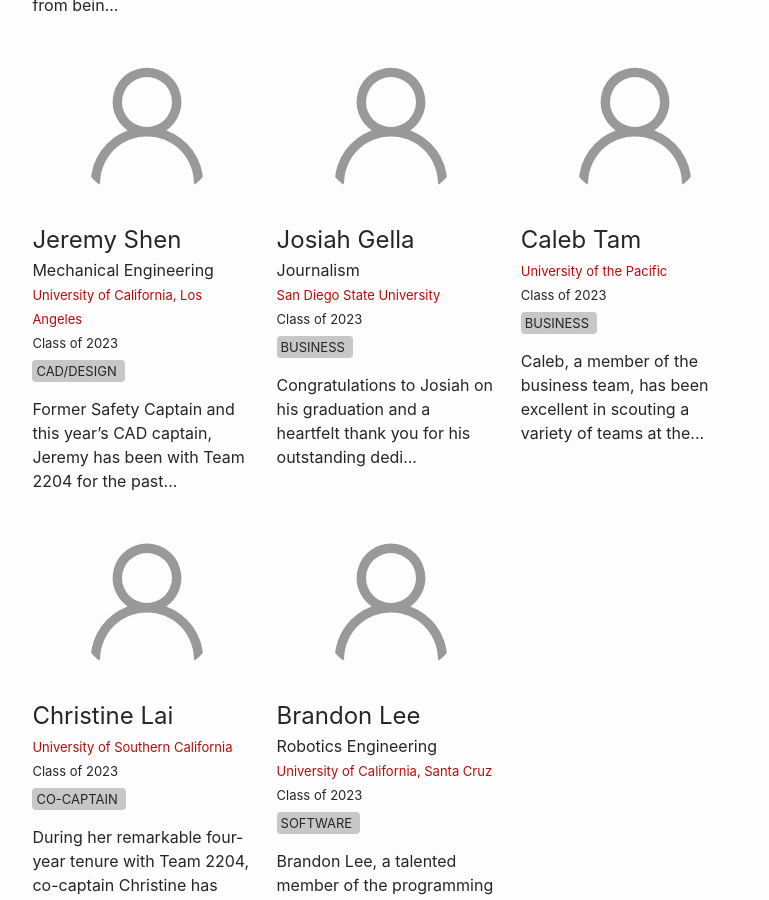
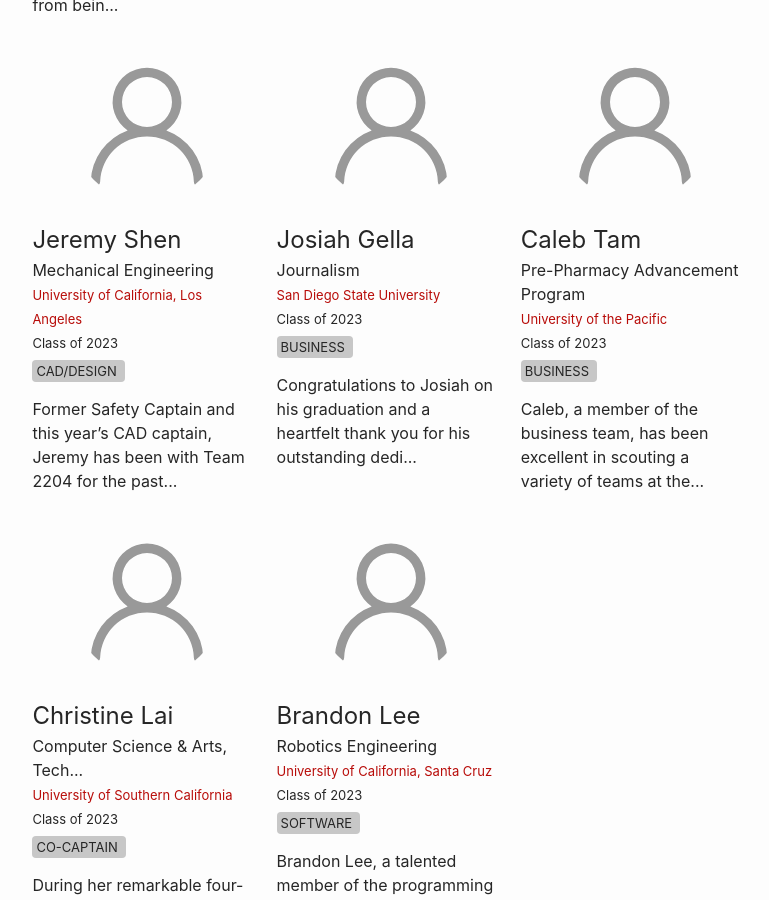
Before and after one commit to frc2204/website, a Jekyll site: the page built from members.md, in a window 1280 px wide and 900 px high, scrolled down 4284 px. Shown: the whole window, without its empty margins (245-1014 px from the left). Built offline with Jekyll 4.4.1, drawn with Linux system fonts in a browser that asks for light colours.

Commit message:
Update seniors

```diff
--- a/_alumni/clai.md
+++ b/_alumni/clai.md
@@ -2,6 +2,7 @@
 name: Christine Lai
 graduation_year: 2023
 college: University of Southern California
+major: Computer Science & Arts, Technology, and the Business of Innovation
 roles:
   - co-captain
 ---
--- a/_alumni/ctam.md
+++ b/_alumni/ctam.md
@@ -2,6 +2,7 @@
 name: Caleb Tam
 graduation_year: 2023
 college: University of the Pacific
+major: Pre-Pharmacy Advancement Program
 roles:
   - business
 ---
```
